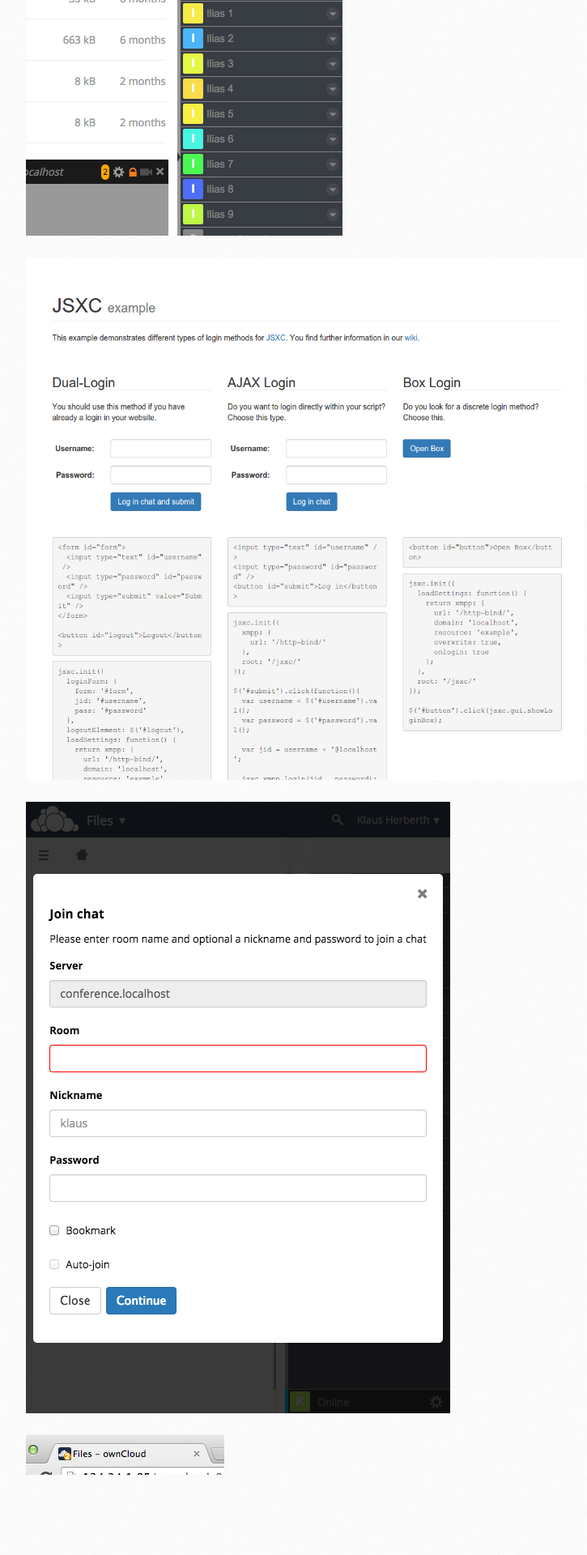
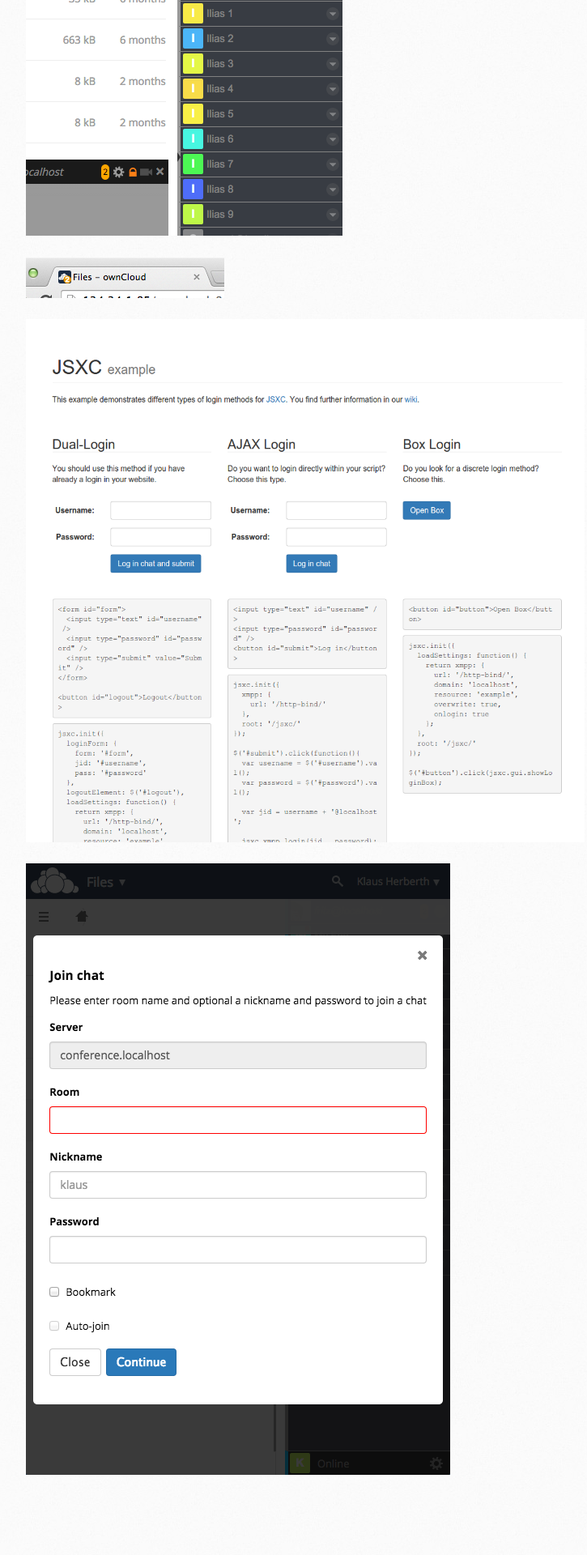
Before and after one commit to jsxc/jsxc.org, a Jekyll site: the page built from _posts/2015-07-31-v2.1.0-released.md, in a window 1280 px wide. Shown: the part 1731-3651 px from the top of the page at 81% size, without its empty margins (138-863 px from the left). Built offline with Jekyll 4.4.1, drawn with Linux system fonts in a browser that asks for light colours; comment, search, counter and statistics services are not loaded.

Commit message:
Update 2015-07-31-v2.1.0-released.md

```diff
--- a/_posts/2015-07-31-v2.1.0-released.md
+++ b/_posts/2015-07-31-v2.1.0-released.md
@@ -67,8 +67,8 @@
 
 ![Screenshot 1]({{site.url}}/assets/v2.1.0-screenshot-roster.png)
 
-![Screenshot 2]({{site.url}}/assets/v2.1.0-screenshot-example.png)
+![Screenshot 2]({{site.url}}/assets/v2.1.0-screenshot-favicon.png)
 
-![Screenshot 3]({{site.url}}/assets/v2.1.0-screenshot-bookmark-dialog.png)
+![Screenshot 3]({{site.url}}/assets/v2.1.0-screenshot-example.png)
 
-![Screenshot 4]({{site.url}}/assets/v2.1.0-screenshot-favicon.png)
+![Screenshot 4]({{site.url}}/assets/v2.1.0-screenshot-bookmark-dialog.png)
```
